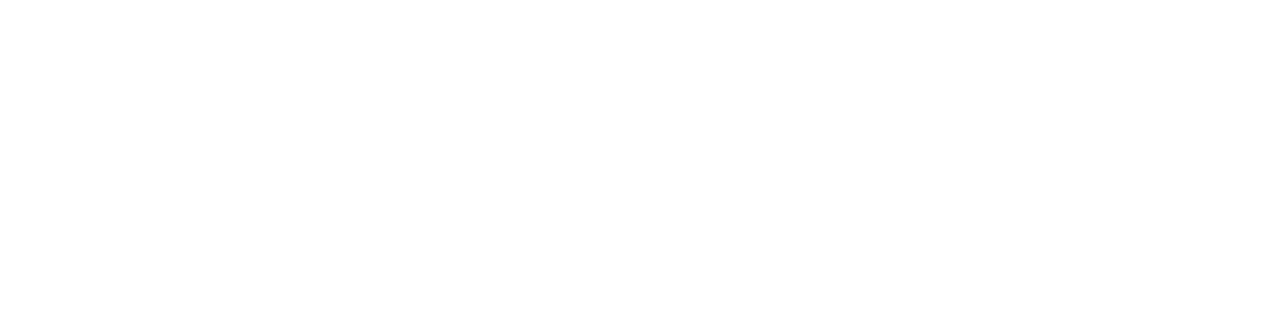
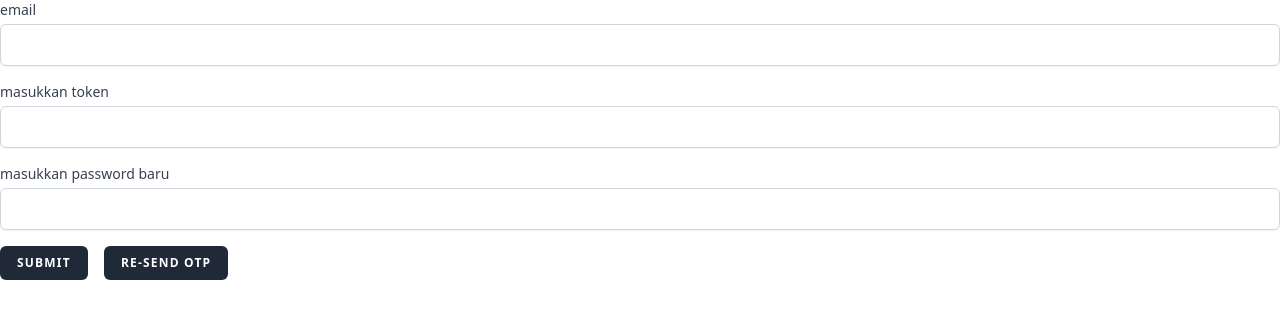
Before and after one commit to rijal-hafizhun-hidayat/nuxt-media-app, a Nuxt app: page /reset-password/update in a window 1280 px wide. Before the commit this address had no page. Shown: the top 318 px of the page. Built offline with nearby package versions, Linux system fonts and the light colour scheme.

Commit message:
api: integrate reset password api

```diff
--- a/pages/reset-password/index.vue
+++ b/pages/reset-password/index.vue
@@ -1,25 +1,70 @@
 <script setup lang="ts">
-console.log(true);
 interface Form {
   email: string;
 }
 
+const router = useRouter();
+const { $api } = useNuxtApp();
+const isLoading: Ref<boolean> = ref(false);
+const validation: Ref<any> = ref([]);
 const form: Form = reactive({
   email: "",
 });
-const resetPassword = () => {
-  console.log(form);
+
+const generateToken = async () => {
+  try {
+    isLoading.value = true;
+    const result = await $api("reset-password", {
+      method: "post",
+      body: {
+        email: form.email,
+      },
+    });
+
+    console.log(result);
+    validation.value = result;
+
+    return router.push({
+      name: "reset-password-update",
+      query: {
+        email: form.email,
+      },
+    });
+  } catch (error: any) {
+    isLoading.value = false;
+    validation.value = error.data;
+    console.log(validation.value);
+  } finally {
+    isLoading.value = false;
+  }
 };
 </script>
 <template>
   <NuxtLayout name="login-layout">
-    <form @submit.prevent="resetPassword()" class="space-y-4">
+    <BaseDangerAlert
+      v-if="validation.statusCode === 404"
+      :message="validation.errors"
+    />
+    <form @submit.prevent="generateToken()" class="space-y-4">
       <div>
         <BaseInputLabel>Masukkan Email</BaseInputLabel>
-        <BaseTextInput v-model="form.email" class="block w-full mt-1" />
+        <BaseTextInput
+          v-model="form.email"
+          type="email"
+          class="block w-full mt-1"
+        />
+        <BaseInputError
+          v-if="validation.statusCode === 400 && validation.errors.email"
+          :message="validation.errors.email._errors[0]"
+        />
       </div>
       <div>
-        <BasePrimaryButton type="submit">submit</BasePrimaryButton>
+        <BasePrimaryButton
+          :disabled="isLoading == true"
+          :class="{ 'opacity-75': isLoading == true }"
+          type="submit"
+          >submit</BasePrimaryButton
+        >
       </div>
     </form>
   </NuxtLayout>
--- /dev/null
+++ b/pages/reset-password/update.vue
@@ -0,0 +1,141 @@
+<script setup lang="ts">
+interface Form {
+  token: string;
+  password: string;
+  email: string;
+}
+
+const route = useRoute();
+const { $api } = useNuxtApp();
+const validation: Ref<any> = ref([]);
+const isLoadingReSendToken: Ref<boolean> = ref(false);
+const isLoading: Ref<boolean> = ref(false);
+const form: Form = reactive({
+  token: "",
+  password: "",
+  email: route.query.email as string,
+});
+
+const updatePassword = async () => {
+  try {
+    isLoading.value = true;
+    const result = await $api("reset-password/update", {
+      method: "patch",
+      body: {
+        token: parseInt(form.token),
+        password: form.password,
+      },
+    });
+
+    validation.value = result;
+    console.log(validation.value);
+  } catch (error: any) {
+    isLoading.value = false;
+    validation.value = error.data;
+    console.log(validation.value);
+  } finally {
+    isLoading.value = false;
+  }
+};
+
+const reSendToken = async () => {
+  try {
+    isLoadingReSendToken.value = true;
+    const result = await $api("reset-password", {
+      method: "post",
+      body: {
+        email: form.email,
+      },
+    });
+
+    validation.value = result;
+    console.log(validation.value);
+  } catch (error: any) {
+    isLoadingReSendToken.value = false;
+    validation.value = error.data;
+    console.log(validation.value);
+  } finally {
+    isLoadingReSendToken.value = false;
+  }
+};
+
+const numbersOnly = (evt: any) => {
+  //   evt = evt ? evt : window.event;
+  var charCode = evt.which ? evt.which : evt.keyCode;
+  if (charCode > 31 && (charCode < 48 || charCode > 57) && charCode !== 46) {
+    evt.preventDefault();
+  } else {
+    return true;
+  }
+};
+</script>
+<template>
+  <NuxtLayout name="login-layout">
+    <BaseDangerAlert
+      v-if="validation.statusCode === 404"
+      :message="validation.errors"
+    />
+    <BaseSuccessAlert
+      v-if="validation.statusCode === 200"
+      :message="validation.message"
+    />
+    <form @submit.prevent="updatePassword()" class="space-y-4">
+      <div>
+        <BaseInputLabel>email</BaseInputLabel>
+        <BaseTextInput
+          disabled
+          v-model="form.email"
+          class="bloxk w-full mt-1"
+        />
+        <BaseInputError
+          v-if="validation.statusCode === 400 && validation.errors.email"
+          :message="validation.errors.email._errors[0]"
+        />
+      </div>
+      <div>
+        <BaseInputLabel>masukkan token</BaseInputLabel>
+        <BaseTextInput
+          type="text"
+          v-model="form.token"
+          @keypress="numbersOnly($event)"
+          class="block w-full mt-1"
+        />
+        <BaseInputError
+          v-if="validation.statusCode === 400 && validation.errors.token"
+          :message="validation.errors.token._errors[0]"
+        />
+      </div>
+      <div>
+        <BaseInputLabel>masukkan password baru</BaseInputLabel>
+        <BaseTextInput
+          class="block w-full mt-1"
+          v-model="form.password"
+          type="password"
+        />
+        <BaseInputError
+          v-if="validation.statusCode === 400 && validation.errors.password"
+          :message="validation.errors.password._errors[0]"
+        />
+      </div>
+      <div class="flex space-x-4">
+        <div>
+          <BasePrimaryButton
+            :disabled="isLoading == true"
+            :class="{ 'opacity-75': isLoading == true }"
+            type="submit"
+            >submit</BasePrimaryButton
+          >
+        </div>
+        <div>
+          <BasePrimaryButton
+            @click="reSendToken()"
+            :disabled="isLoadingReSendToken == true"
+            :class="{ 'opacity-75': isLoadingReSendToken == true }"
+            type="button"
+            >re-send otp</BasePrimaryButton
+          >
+        </div>
+      </div>
+    </form>
+  </NuxtLayout>
+</template>
```
